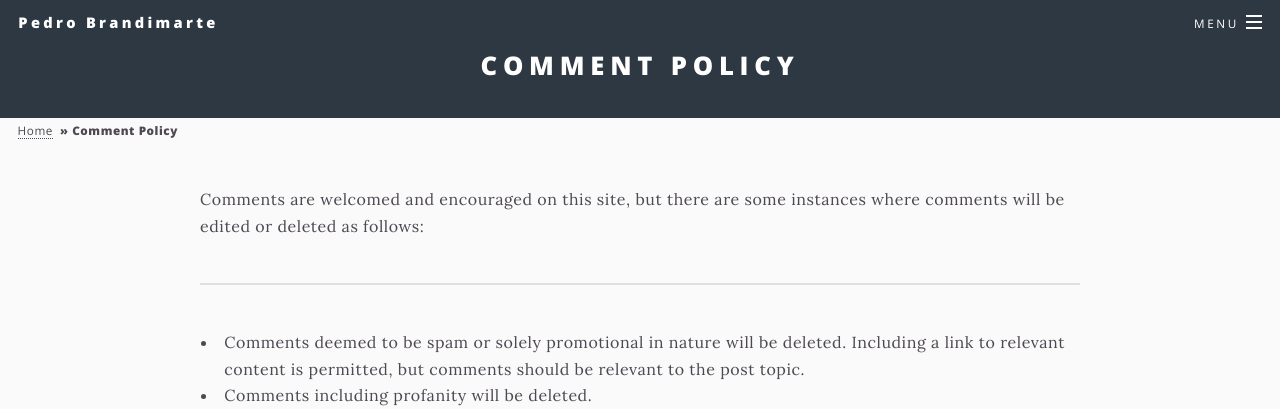
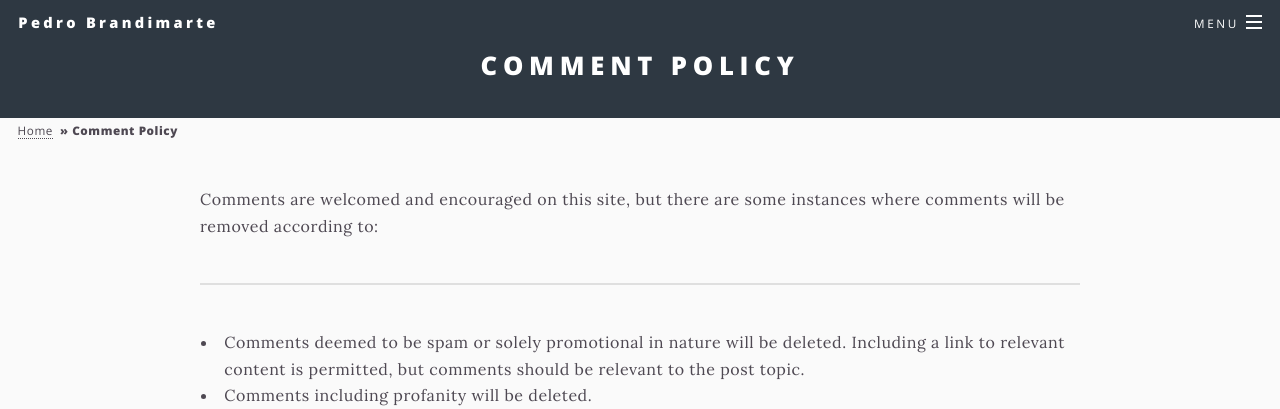
Before and after one commit to brandimarte/brandimarte.github.io, a Jekyll site: the page built from _pages/comment-policy.html, in a window 1280 px wide and 994 px high. Shown: the top 409 px of the window. Built offline with Jekyll 4.4.1, drawn with Linux system fonts in a browser that asks for light colours.

Commit message:
enh: update comment policy

```diff
--- a/_pages/comment-policy.html
+++ b/_pages/comment-policy.html
@@ -7,7 +7,7 @@ options: nolanding
 <section>
   <p>
     Comments are welcomed and encouraged on this site, but there are some
-    instances where comments will be edited or deleted as follows:
+    instances where comments will be removed according to:
   </p>
   <hr/>
   <ul>
```
